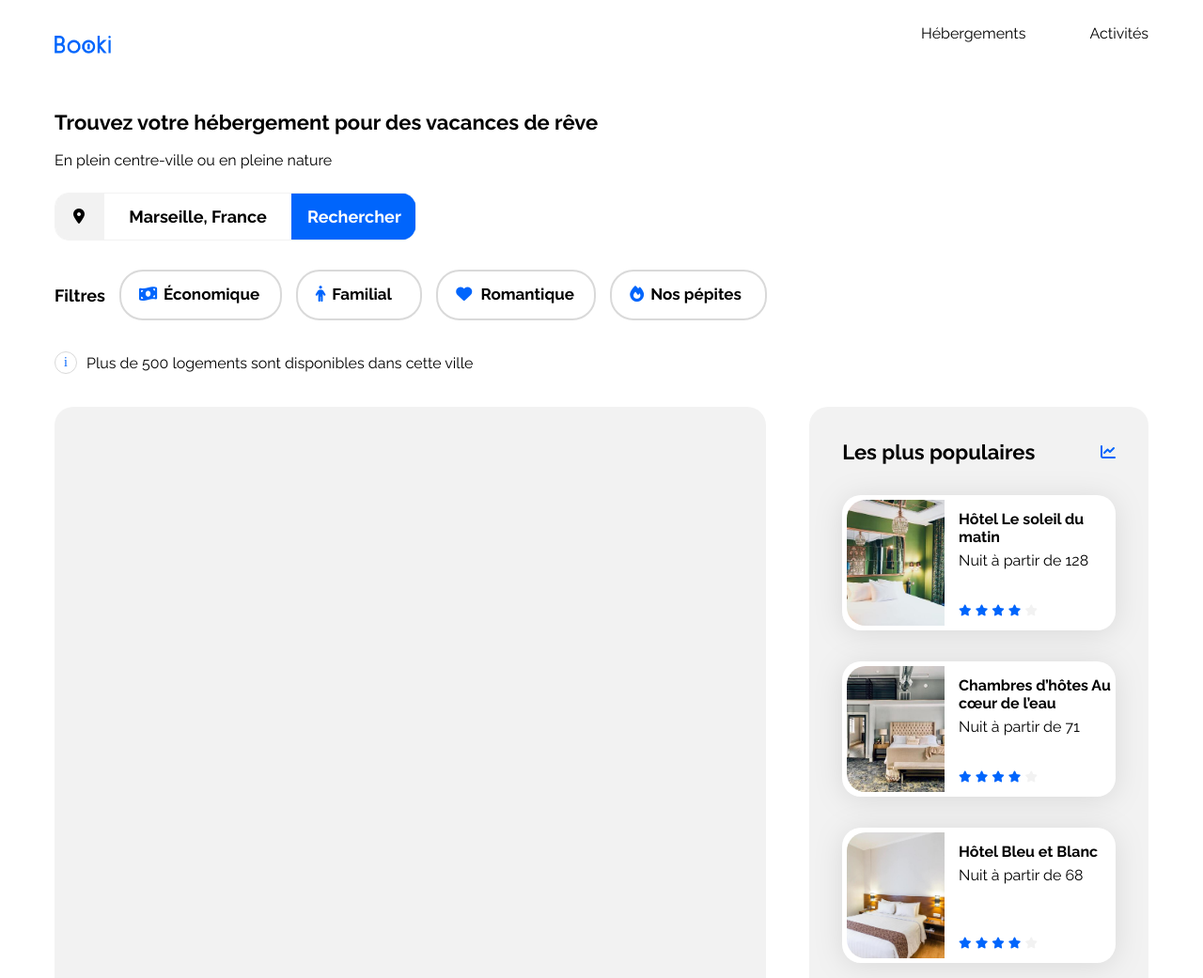
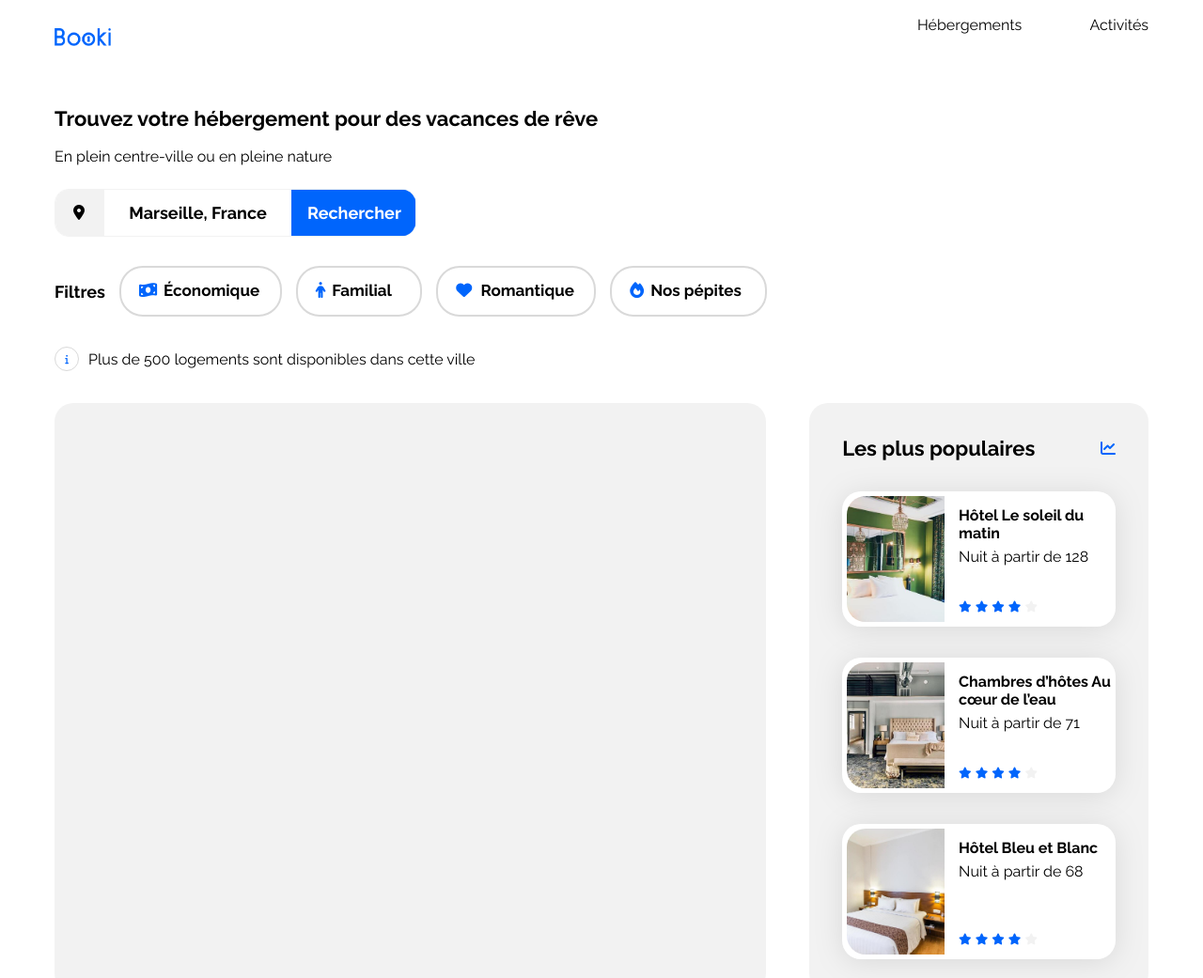
Before and after one commit to Oumayma-Hani-Bhouri/project-2_html-css, a plain HTML site: page index.html in a window 1280 px wide. Shown: the top 1041 px of the page at 94% size. Drawn offline with Linux system fonts and the light colour scheme.

Commit message:
improve the header

```diff
--- a/css/style.css
+++ b/css/style.css
@@ -12,6 +12,9 @@
 .fa-solid {
     color: var(--main-color);
 }
+body {
+    margin-top: 0px;
+}
 
 .main-container {
     width: 100%;
@@ -20,59 +23,48 @@
     box-sizing: border-box;
 }
 
+header {
+display: flex;
+flex-direction: row;
+align-items: center;
+justify-content: space-between;
+padding-bottom: 30px;
 
-header {
-    height: 79px;
-    display: flex;
-    justify-content: space-between;
-    align-items: normal;
 }
 
 /****** Logo Booki ***********/
 
 .logo {
-    padding: 30px, 50px, 30px, 50px;
-
+    padding-top: 30px;
 }
 
 .logo img {
     height : 19px;
-    margin-top: 30px;
-    gap: 10px;
 
 }
 
-/****** menu hebergements et activites ***********/
+/****** menu hebergements et activites ***********/s
+
 .menu {
-    display:flex;
-    justify-content: space-around;
-    gap: 68px;
-    left: 1096px;
-    align-items:flex-start;
-
+    display: flex;
+    justify-content: space-between;
+   margin-top: 15px;
 }
-
 
  .menu a {
     color: #000000;
     text-decoration: none;
-    font-family: Raleway;
     font-size: 16px;
-    font-weight: 400p;
-    line-height: 19px;
-    letter-spacing: 0em;
-    align-items: flex-end;
     box-sizing: content-box;
     border-top: solid 2px white;
-    padding-top: 16px ;
+    padding-top: 15px ;
+    margin-left: 68px;
 
 }
 
-.menu a:hover {
-
+nav a:hover {
     color:rgba(0, 101, 252, 1);
     border-top: solid 2px rgba(0, 101, 252, 1);
-
 }
 
 /****** headline ***********/
@@ -85,17 +77,11 @@ header {
 .headline h1 {
 
     font-size: 22px;
-    font-weight: 700;
-    line-height: 26px;
-    letter-spacing: 0em;
     text-align: left;
 }
 .headline p {
 
     font-size: 16px;
-    font-weight: 400;
-    line-height: 19px;
-    letter-spacing: 0em;
     text-align: left;
 
 }
@@ -291,43 +277,25 @@ span {
 .info-bar {
     display: flex;
     width: 1,340px;
-    height:  24px;
+    height: 24px;
     gap: 10px;
     flex-direction: row;
     align-items: center;
     margin-bottom: 35px;
-    padding: 0px;
 }
 
 .info-icon  {
-    display: inline-block;
-    box-sizing:border-box;
-    position:relative;
+    display: flex;
     width: 24px;
     height: 24px;
     border: 1px solid rgba(217, 217, 217, 1);
-    border-radius: 60px;
-    text-align: center;
-    font-style: italic;
-}
-
-.icon  {
-    font-family: serif;
-    font-style: normal;
-    font-size: 14px ;
-    font-weight: 400;
-    color:  rgba(0, 101, 252, 1);
-    padding-top: 7px;
-    padding-bottom: 7px;
-    padding-right:10px ;
-    padding-left:9px;
+    border-radius: 100px;
+    justify-content: center;
+    align-items: center;
    }
 
 .info-bar p {
     font-size: 16px;
-    font-weight: 400;
-    line-height: 18,78px;
-    letter-spacing: 0em;
     text-align: left;
     }
 
--- a/index.html
+++ b/index.html
@@ -18,10 +18,11 @@
     <div class="main-container">
 
         <header>
-
                <div class="logo">
+                <a href="index.html">
                 <img src="./images/logo/Booki.png "  alt="Logo-du-site"  />
-               </div>
+                </a>
+                </div>
 
                 <nav class="menu">
 
@@ -29,9 +30,10 @@
 
                    <a  href=”#activites” >  Activités </a>
 
-                </nav>
+                 </nav>
 
         </header>
+
 
         <main>
             <section class="headline">
@@ -95,10 +97,9 @@
 
 
                 <div class="info-icon">
+                    <i class="fa-solid fa-info fa-2xs"></i>
+                </div>
 
-                   <span class="icon">  i </span>
-
-                </div>
                 <p>  Plus de 500 logements sont disponibles dans cette ville  </p>
 
             </section>
```
Lines whose indentation alone changed are shown as unchanged.
